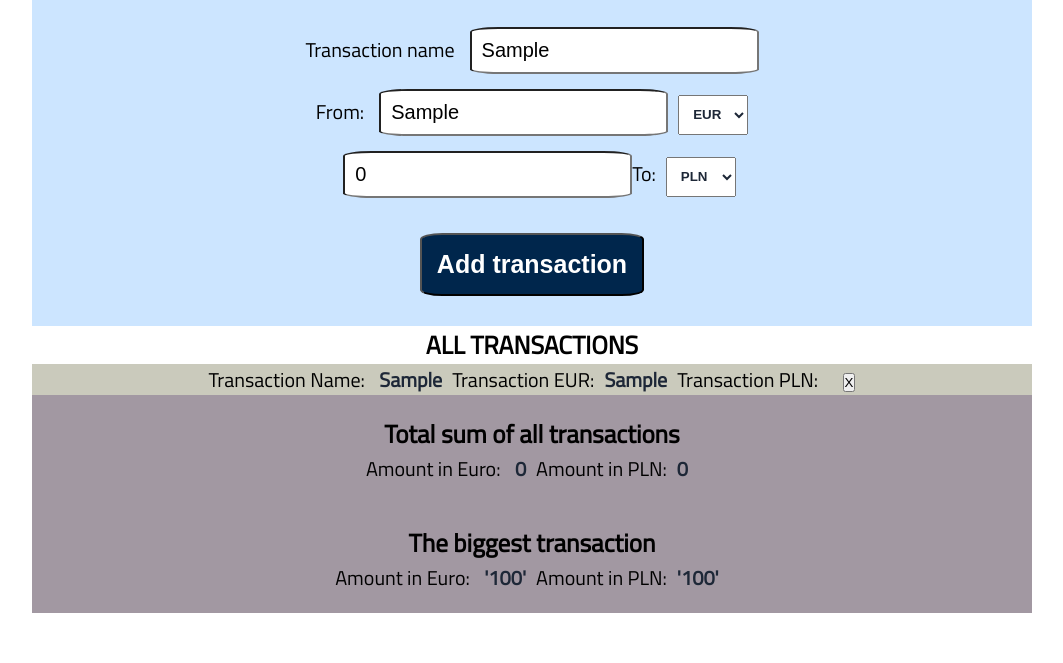
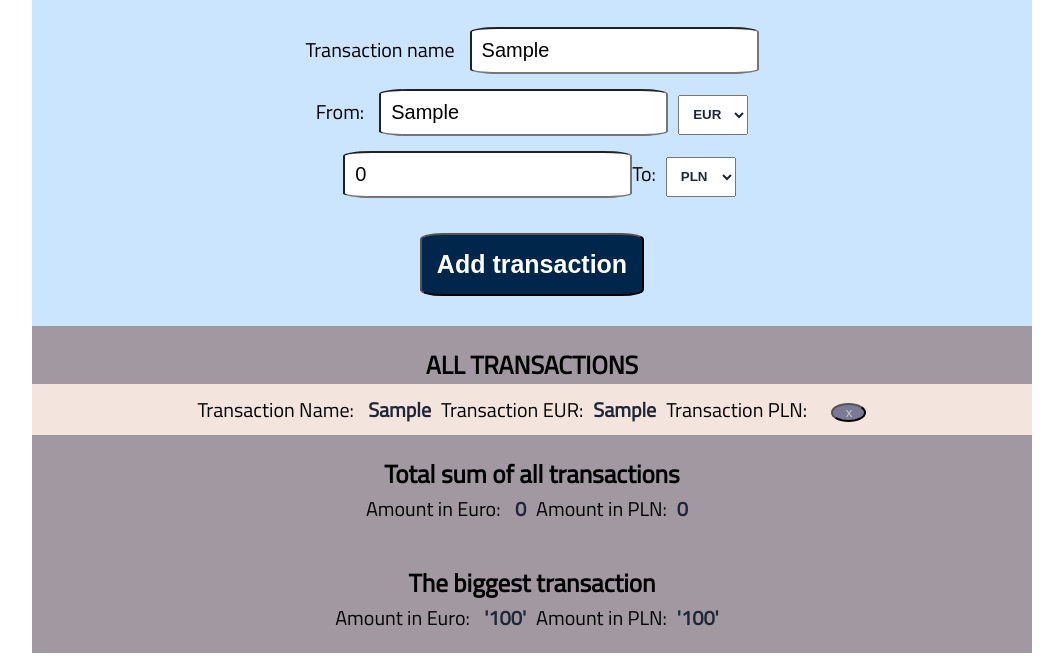
Before and after one commit to kmikinko/currency-exchange, a React app: page / in a window 1280 px wide. Both pictures are taken after typing "Sample", "Sample" into the empty fields and a click on the button "Add transaction". Shown: the part 137-800 px from the top of the page, without its empty margins (108-1171 px from the left). Built offline with nearby package versions, Linux system fonts and the light colour scheme; no server answers.

Commit message:
remove button added, list styled

```diff
--- a/js/App.js
+++ b/js/App.js
@@ -148,7 +148,7 @@ class CurrencyConverter extends Component {
                                         Transaction Name:<span> {this.state.transactionName}</span>
                                         Transaction EUR:<span>{this.state.fromValue}</span>
                                         Transaction PLN: <span>{this.state.toValue}</span>
-                                        <button className={'btn_remove'}>X</button>
+                                        <button className={'btn_remove'}>x</button>
                                     </div>
                                 </li> )}
                             </ul>
--- a/style/components/_all_transactions.scss
+++ b/style/components/_all_transactions.scss
@@ -17,5 +17,12 @@
 }
 
 .btn_remove {
+  width: 35px;
+  background-color: $headerBackground;
+  border-radius: 50%;
+  color: $transactionsList;
 
+  //&:hover{
+  //  background-color: $headerBackground;
+  //}
 }
--- a/style/components/_transactions.scss
+++ b/style/components/_transactions.scss
@@ -8,10 +8,6 @@
   background-color: $transactionsBackground;
   padding-top: 20px;
   padding-bottom: 20px;
-
-  &:hover{
-    background-color: $hoverDiv;
-  }
 }
 
 h3 {
--- a/style/main.scss
+++ b/style/main.scss
@@ -6,6 +6,7 @@
 @import "components/header";
 @import "components/converter";
 @import "components/transactions";
+@import "components/all_transactions";
 
 // fixed classes
 
--- a/style/utils/_variables.scss
+++ b/style/utils/_variables.scss
@@ -1,5 +1,5 @@
 $headerText: #1D2737;
-$converterBackground: #cce5ff;
+$converterBackground: #c9c9d5;
 $btnBackground: #00264c;
 $headerBackground: #7A7A96;
 $transactionsBackground: #a298a2;
```
